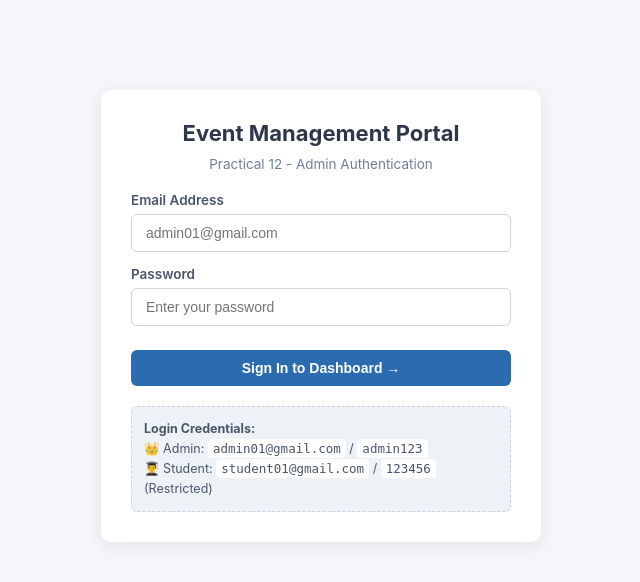
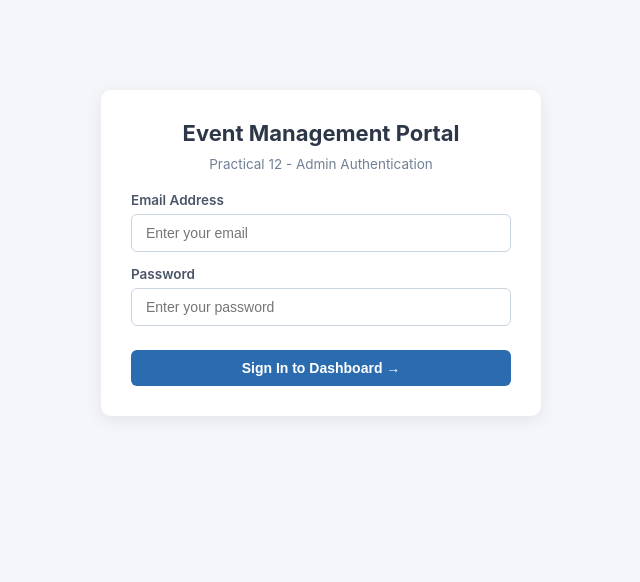
Before and after one commit to fenilfinava/StudentHub, a PHP site: page /login.php in a window 1280 px wide. Shown: the top 582 px of the page, without its empty margins (319-959 px from the left). Run offline with PHP 8.4, Linux system fonts and the light colour scheme.

Commit message:
Remove demo credentials box from login.php

```diff
--- a/Practical-12/login.php
+++ b/Practical-12/login.php
@@ -78,7 +78,7 @@ if ($_SERVER["REQUEST_METHOD"] === "POST") {
     <form method="POST" action="login.php">
         <div class="form-group">
             <label for="email">Email Address</label>
-            <input type="email" id="email" name="email" placeholder="admin01@gmail.com" required>
+            <input type="email" id="email" name="email" placeholder="Enter your email" required>
         </div>
 
         <div class="form-group">
@@ -88,12 +88,6 @@ if ($_SERVER["REQUEST_METHOD"] === "POST") {
 
         <button type="submit" style="width:100%; margin-top:10px;">Sign In to Dashboard &rarr;</button>
     </form>
-
-    <div class="demo-credentials">
-        <strong>Login Credentials:</strong><br>
-        👑 Admin: <code>admin01@gmail.com</code> / <code>admin123</code><br>
-        👨‍🎓 Student: <code>student01@gmail.com</code> / <code>123456</code> (Restricted)
-    </div>
 </div>
 </body>
 </html>
```
